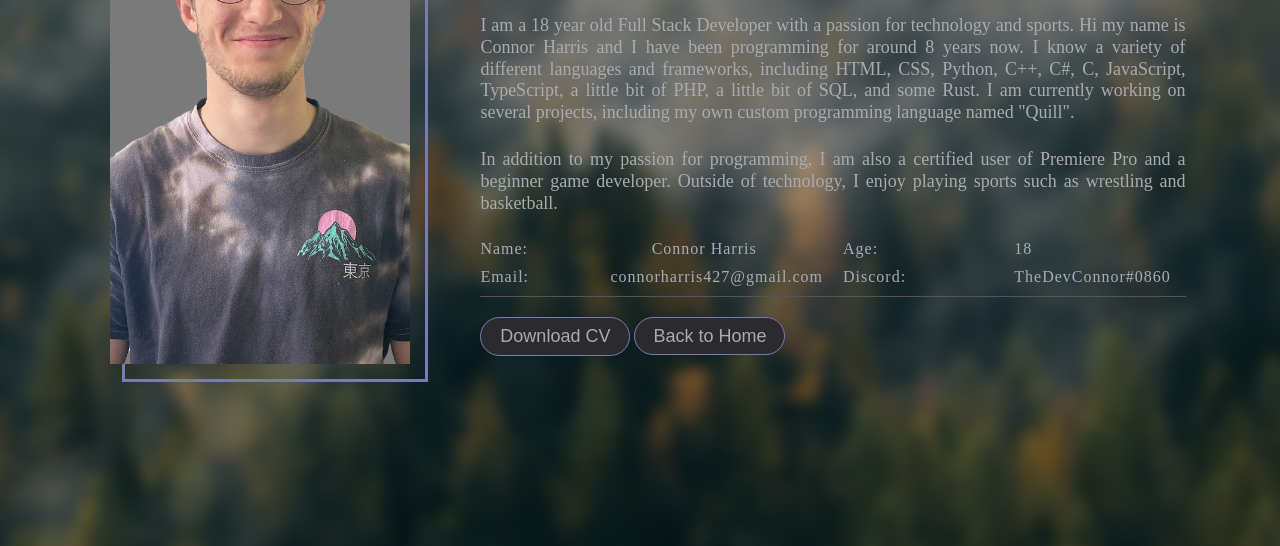
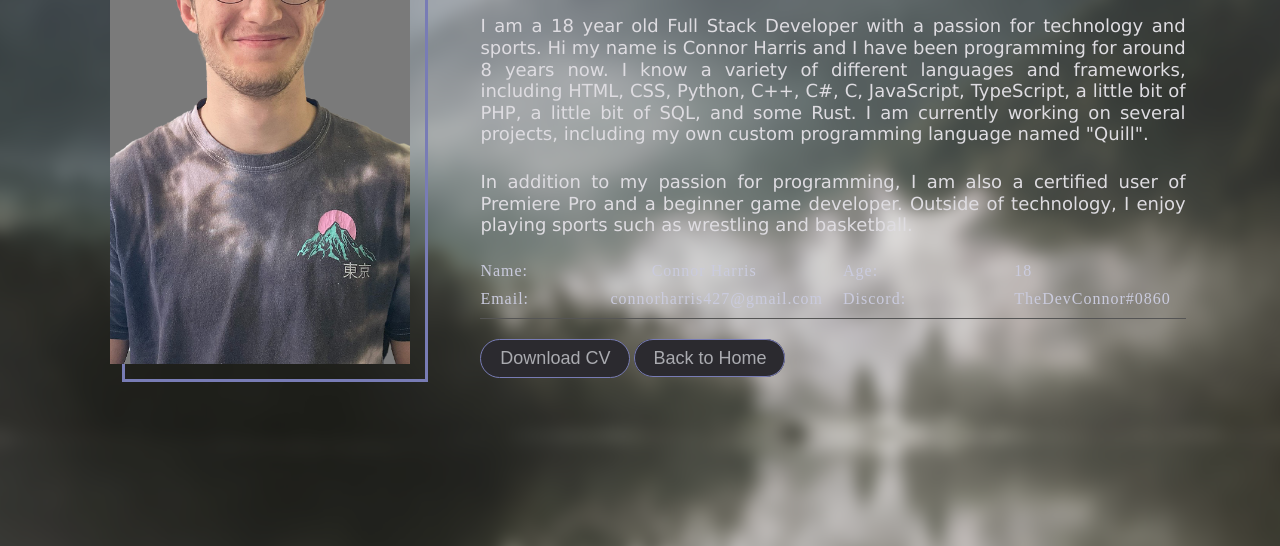
Before and after one commit to TheDevConnor/my-minimal-portfolio, a plain HTML site: page about.html in a window 1280 px wide. Shown: the part 254-800 px from the top of the page. Drawn offline with Linux system fonts and the light colour scheme.

Commit message:
Finished the website!

```diff
--- a/about.html
+++ b/about.html
@@ -10,7 +10,16 @@
     <title>About Me</title>
 </head>
     <body>
-        <div class="bg-image"></div>
+        <div class="bg-image">
+            <section class="fog">
+                <div class="absolute-bg"></div>
+                <div class="fog-container">
+                  <div class="fog-img fog-img-first"></div>
+                  <div class="fog-img fog-img-second"></div>
+                </div>
+            </section>
+        </div>
+
         <div class="about__container">
             <div class="about__contents">
                 <!-- Image Section Starts -->
--- a/css/about.css
+++ b/css/about.css
@@ -10,7 +10,7 @@
     background-position: center;
 
     /* The image used */
-    background-image: url("../Image/128744.jpg");
+    background-image: url("../Image/BG_photo.jpeg");
 
     /* Add the blur effect */
     filter: blur(8px);
@@ -21,7 +21,7 @@
 
     /* Add position: relative to enable absolutely positioned elements inside the image (place text) */
     position: fixed;
-    z-index: -1;
+    z-index: -5;
 }
 
 body {
@@ -112,11 +112,12 @@ body {
 }
 
 .info__section p {
-    color: #aaabb0;
+    color: #dedce1;
     font-size: 18px;
     line-height: 1.2;
     text-align: justify;
     padding-bottom: 8px;
+    font-family: Verdana, Geneva, Tahoma, sans-serif;
 }
 
 .personal__info {
@@ -134,7 +135,7 @@ body {
 }
 
 .personal__info div span {
-    color: #aaabb9;
+    color: #cacbde;
     letter-spacing: 1px;
 }
 
@@ -175,3 +176,51 @@ body {
     color: #787cb5;
     border-color: #aaabb0;
 }
+
+.fog {
+    position: relative;
+    height: 300vh;
+    width: 200%;
+    z-index: 1;
+}
+
+.fog-container {
+    position: absolute;
+    width: 200%;
+    height: 200%;
+    overflow: hidden;
+    z-index: 1;
+}
+
+.fog-img {
+    position: absolute;
+    height: 300vh;
+    width: 300vw;
+    z-index: 2;
+}
+
+.fog-img-first {
+    background: url("../Image/fog-1.png");
+    background-repeat: repeat-x;
+    background-size: contain;
+    background-position: center;
+    animation: marquee 60s linear infinite;
+}
+
+.fog-img-second {
+    background: url("../Image/fog-2.png");
+    background-repeat: repeat-x;
+    background-size: contain;
+    background-position: center;
+    animation: marquee 30s linear infinite;
+}
+
+@keyframes marquee {
+    0% {
+        transform: translate3d(0, 0, 0);
+    }
+
+    100% {
+        transform: translate3d(-100vw, 0, 30vw);
+    }
+}
--- a/css/contact.css
+++ b/css/contact.css
@@ -10,7 +10,7 @@
     background-position: center;
 
     /* The image used */
-    background-image: url("../Image/128744.jpg");
+    background-image: url("../Image/BG_photo.jpeg");
 
     /* Add the blur effect */
     filter: blur(8px);
@@ -245,6 +245,54 @@ section {
     }
 }
 
+.fog {
+    position: relative;
+    height: 200vh;
+    width: 200%;
+    z-index: 1;
+  }
+
+  .fog-container {
+    position: absolute;
+    width: 100%;
+    height: 100%;
+    overflow: hidden;
+    z-index: 1;
+  }
+
+  .fog-img {
+    position: absolute;
+    height: 200vh;
+    width: 300vw;
+    z-index: 2;
+  }
+
+  .fog-img-first {
+    background: url("../Image/fog-1.png");
+    background-repeat: repeat-x;
+    background-size: contain;
+    background-position: center;
+    animation: marquee 60s linear infinite;
+  }
+
+  .fog-img-second {
+    background: url("../Image/fog-2.png");
+    background-repeat: repeat-x;
+    background-size: contain;
+    background-position: center;
+    animation: marquee 30s linear infinite;
+  }
+
+  @keyframes marquee {
+    0% {
+      transform: translate3d(0, 0, 0);
+    }
+
+    100% {
+      transform: translate3d(-100vw, 0, 0);
+    }
+  }
+
 @media screen and (max-width: 1027px) {
     .container {
         position: absolute;
--- a/css/style.css
+++ b/css/style.css
@@ -40,18 +40,19 @@ body {
   background-position: center;
 
   /* The image used */
-  background-image: url("../Image/128744.jpg");
+  /* background-image: url("../Image/128744.jpg"); */
+  background-image: url("../Image/BG_photo.jpeg");
 
   /* Add the blur effect */
-  filter: blur(8px);
-  -webkit-filter: blur(8px);
+  filter: blur(4px);
+  -webkit-filter: blur(4px);
 
   /* Center and scale the image nicely */
   background-size: cover;
 
   /* Add position: relative to enable absolutely positioned elements inside the image (place text) */
   position: fixed;
-  z-index: -1;
+  z-index: -2;
 }
 
 #wrapper {
@@ -356,6 +357,55 @@ footer {
     border-bottom-right-radius: 10rem;
 }
 
+.fog {
+  position: relative;
+  height: 100vh;
+  width: 200%;
+  z-index: -1;
+}
+
+.fog-container {
+  position: absolute;
+  width: 100%;
+  height: 100%;
+  overflow: hidden;
+  z-index: 1;
+}
+
+.fog-img {
+  position: absolute;
+  height: 100vh;
+  width: 300vw;
+  z-index: 2;
+}
+
+.fog-img-first {
+  background: url("../Image/fog-1.png");
+  background-repeat: repeat-x;
+  background-size: contain;
+  background-position: center;
+  animation: marquee 60s linear infinite;
+}
+
+.fog-img-second {
+  background: url("../Image/fog-2.png");
+  background-repeat: repeat-x;
+  background-size: contain;
+  background-position: center;
+  animation: marquee 30s linear infinite;
+}
+
+@keyframes marquee {
+  0% {
+    transform: translate3d(0, 0, 0);
+  }
+
+  100% {
+    transform: translate3d(-30vw, 0, 30vw);
+  }
+}
+
+
 @media screen and (max-width: 412px) and (max-height: 914px) {
   body {
     font-size: 0.8px;
```
Also changed, not shown: contact.html (+9 -1 lines), index.html (+10 -1 lines), Image/295529.jpg (added), Image/295536.jpg (added), Image/BG_photo.jpeg (added), Image/fog-1.png (added), Image/fog-2.png (added), 1 other file.
